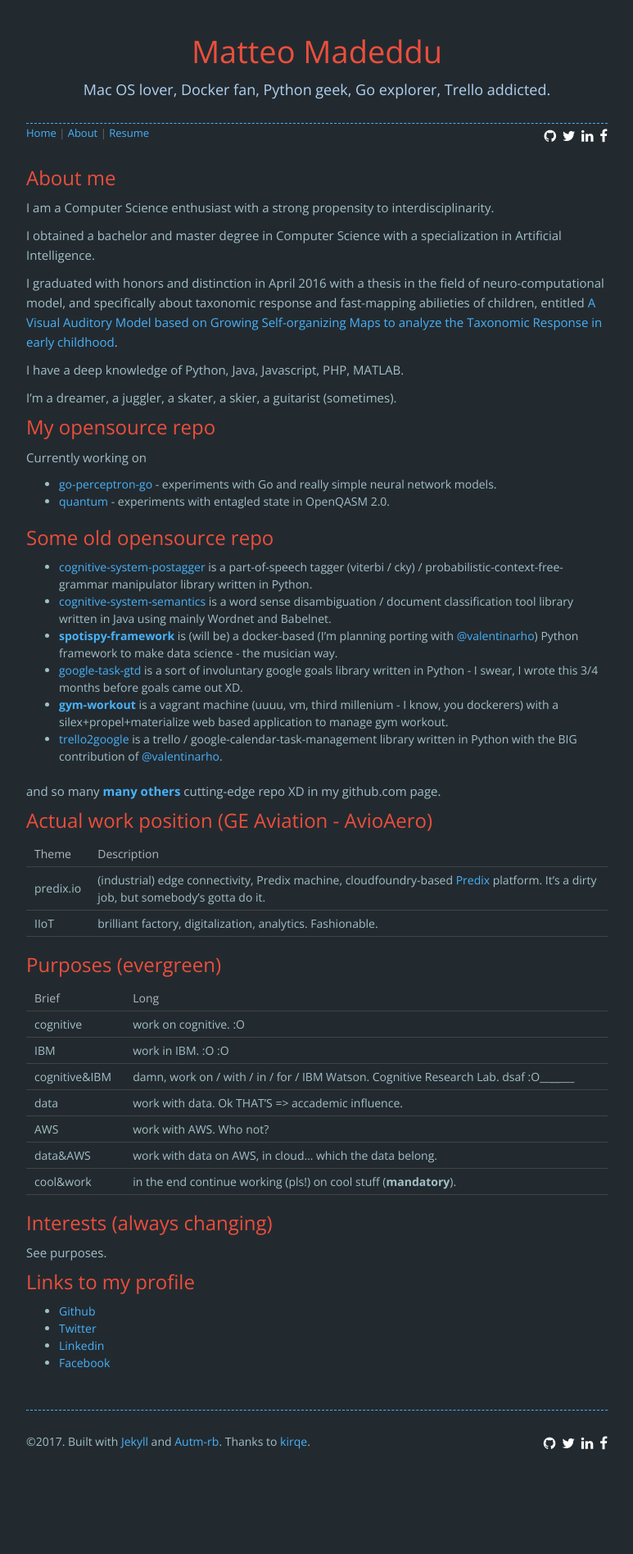
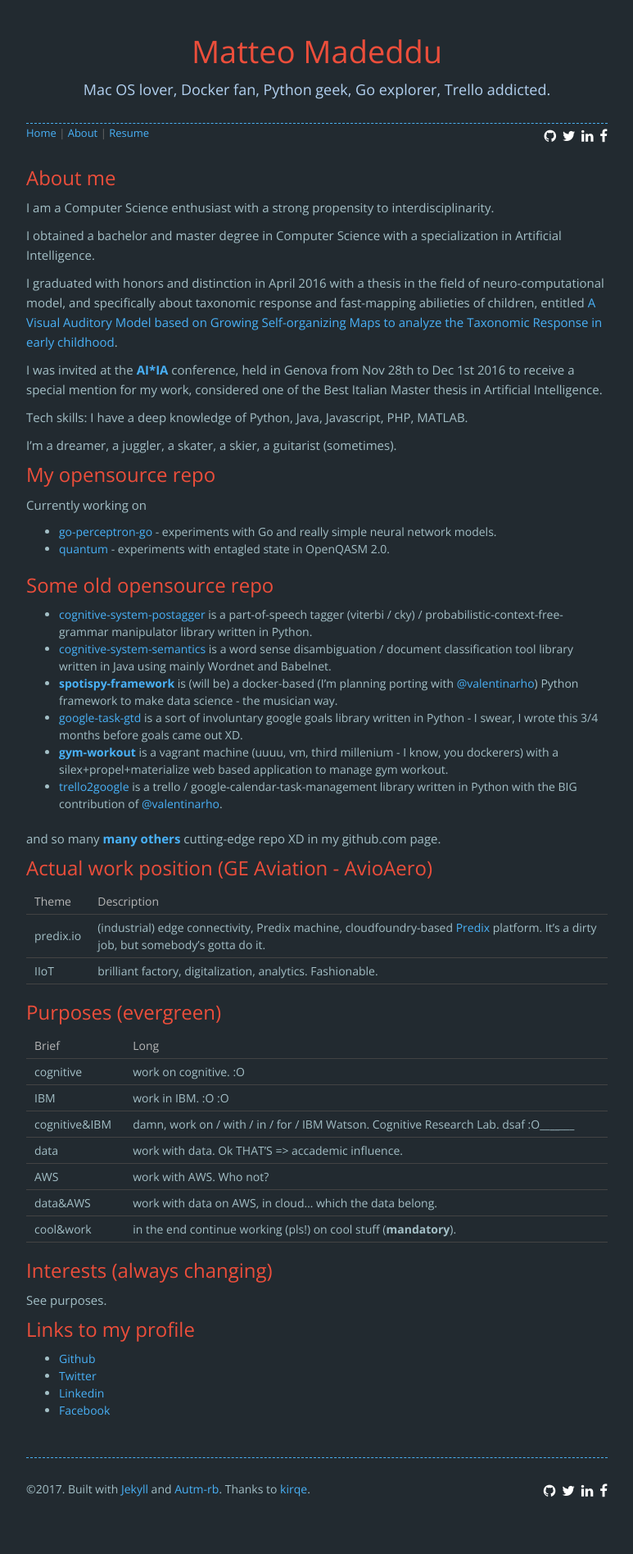
Before and after one commit to made2591/blog.madeddu.xyz, a Jekyll site: the page built from about.html, in a window 1280 px wide. Shown: the whole page at 82% size, without its empty margins (253-1026 px from the left). Built offline with Jekyll 4.4.1, drawn with Linux system fonts in a browser that asks for light colours; nearby versions of some CDN libraries; comment, search, counter and statistics services are not loaded; before the commit the page ends 1838 px from its top, so only the background shows below that.

Commit message:
Minor fix in about section

```diff
--- a/_data/about.yml
+++ b/_data/about.yml
@@ -6,7 +6,9 @@ text: |
 
   I graduated with honors and distinction in April 2016 with a thesis in the field of neuro-computational model, and specifically about taxonomic response and fast-mapping abilieties of children, entitled [A Visual Auditory Model based on Growing Self-organizing Maps to analyze the Taxonomic Response in early childhood](https://made2591.github.com/matteo_madeddu_master_thesis.pdf).
 
-  I have a deep knowledge of Python, Java, Javascript, PHP, MATLAB.
+  I was invited at the [__AI*IA__](http://www.aixia.it/) conference, held in Genova from Nov 28th to Dec 1st 2016 to receive a special mention for my work, considered one of the Best Italian Master thesis in Artificial Intelligence.
+
+  Tech skills: I have a deep knowledge of Python, Java, Javascript, PHP, MATLAB.
 
   I’m a dreamer, a juggler, a skater, a skier, a guitarist (sometimes).
 
```
